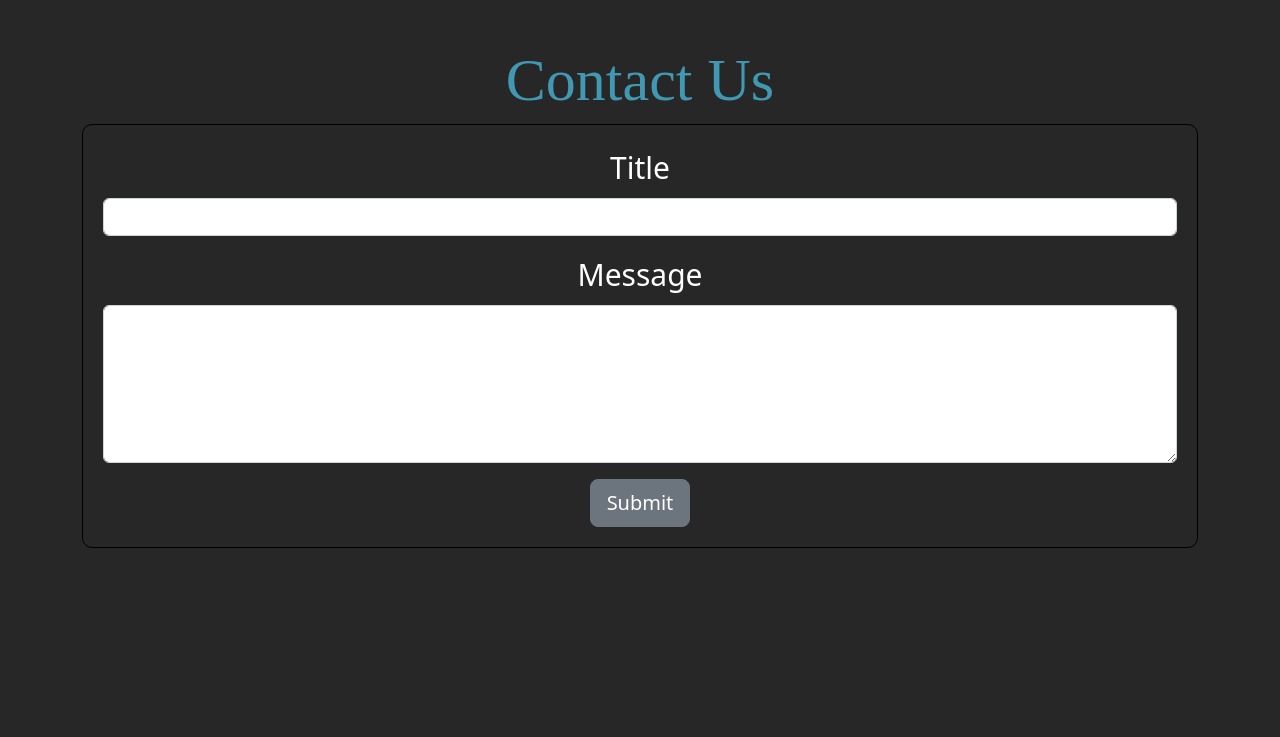
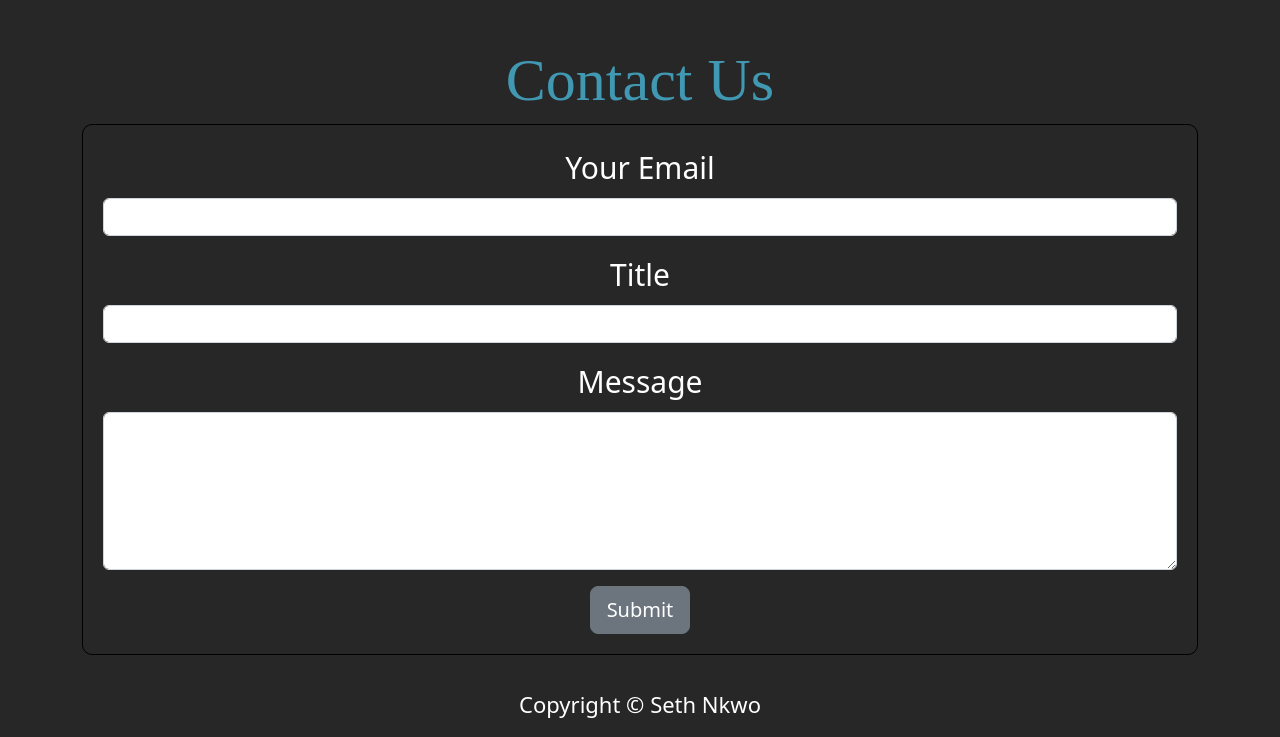
Before and after one commit to sethnkwo8/GymTroll, a Flask app: page /contact in a window 1280 px wide. Shown: the part 96-833 px from the top of the page. Before the commit the page ends 644 px from the top, so only its background shows below. Run offline with Flask 3, Linux system fonts and the light colour scheme; a user stored in the database is signed in.

Commit message:
final commit with footer added

```diff
--- a/app.py
+++ b/app.py
@@ -1,8 +1,10 @@
 from bcrypt import gensalt, checkpw, hashpw # For hashing passwords
 import sqlite3
+import smtplib
+from email.mime.text import MIMEText
 
 from datetime import timedelta # For session lifetime
-from flask import Flask, render_template, redirect, request, session
+from flask import Flask, render_template, redirect, request, session, flash
 from flask_session import Session
 from functools import wraps # For login decorator
 
@@ -300,8 +302,31 @@ def plan():
 def about():
     return render_template("about.html")
 
-@app.route("/contact")
+@app.route("/contact", methods=["GET", "POST"])
 def contact():
+    if request.method == "POST":
+        user_email = request.form.get("user_email")
+        title = request.form.get("title")
+        message = request.form.get("message")
+
+        # Compose email
+        full_message = f"Message from: {user_email}\n\n{message}"
+        msg = MIMEText(full_message)
+        msg["Subject"] = title
+        msg["From"] = "sethnkwocool@gmail.com"  # Your email
+        msg["To"] = "sethnkwocool@gmail.com"    # Your email
+        msg["Reply-To"] = user_email            # User's email for reply
+
+        # Send email (using Gmail SMTP as example)
+        try:
+            with smtplib.SMTP_SSL("smtp.gmail.com", 465) as server:
+                server.login("sethnkwocool@gmail.com", "your_app_password")
+                server.send_message(msg)
+            flash("Message sent successfully!", "success")
+        except Exception as e:
+            flash("Failed to send message: " + str(e), "danger")
+
+        return redirect("/contact")
     return render_template("contact.html")
 
 @app.route("/final_plan")
--- a/templates/contact.html
+++ b/templates/contact.html
@@ -11,15 +11,18 @@ GymTroll: Contact Us
 <div class="custom-container custom-plan fade-in" style="padding: 20px;">
     <form action="/contact" method="post">
         <div class="mb-3">
+            <label for="userEmail" class="form-label" style="font-size: 30px;">Your Email</label>
+            <input type="email" class="form-control" id="userEmail" name="user_email" required>
+        </div>
+        <div class="mb-3">
             <label for="exampleFormControlInput1" class="form-label" style="font-size: 30px;">Title</label>
-            <input type="text" class="form-control" id="exampleFormControlInput1">
-          </div>
-          <div class="mb-3">
+            <input type="text" class="form-control" id="exampleFormControlInput1" name="title" required>
+        </div>
+        <div class="mb-3">
             <label for="exampleFormControlTextarea1" class="form-label" style="font-size: 30px;">Message</label>
-            <textarea class="form-control" id="exampleFormControlTextarea1" rows="6"></textarea>
-          </div>
-
-          <button class="btn btn-secondary btn-lg" type="submit"> Submit</button>
+            <textarea class="form-control" id="exampleFormControlTextarea1" rows="6" name="message" required></textarea>
+        </div>
+        <button class="btn btn-secondary btn-lg" type="submit"> Submit</button>
     </form>
 </div>
 {% endblock %}
--- a/templates/layout.html
+++ b/templates/layout.html
@@ -87,9 +87,9 @@
     <main class="container text-center main-content">
         {% block main %}{% endblock %}
     </main>
-
-    <footer>
-
+<hr>
+    <footer style="text-align: center; font-size: 22px;">
+      <p>Copyright &copy; Seth Nkwo</p>
     </footer>
     <script src="https://cdn.jsdelivr.net/npm/@popperjs/core@2.11.6/dist/umd/popper.min.js" integrity="sha384-oBqDVmMz9ATKxIep9tiCxS/Z9fNfEXiDAYTujMAeBAsjFuCZSmKbSSUnQlmh/jp3" crossorigin="anonymous"></script>
     <script src="https://cdn.jsdelivr.net/npm/bootstrap@5.2.3/dist/js/bootstrap.min.js" integrity="sha384-cuYeSxntonz0PPNlHhBs68uyIAVpIIOZZ5JqeqvYYIcEL727kskC66kF92t6Xl2V" crossorigin="anonymous"></script>
```
Also changed, not shown: gymtroll.db.
